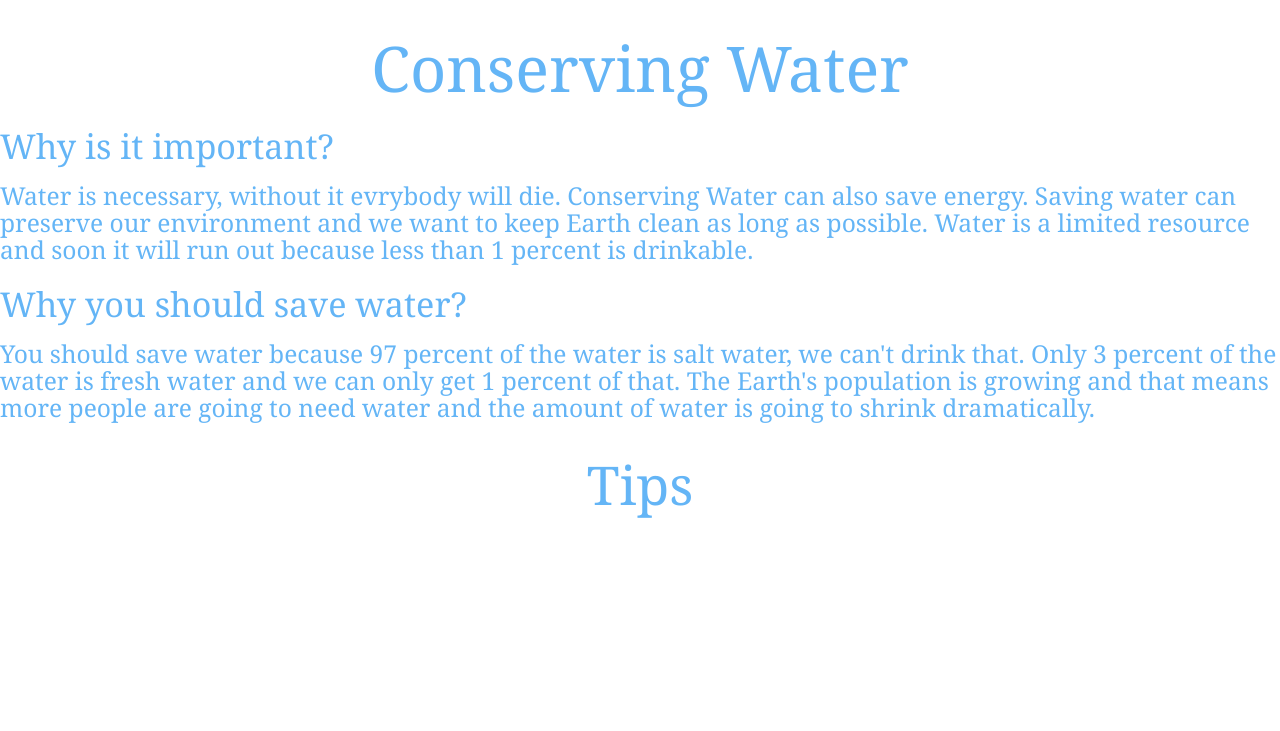
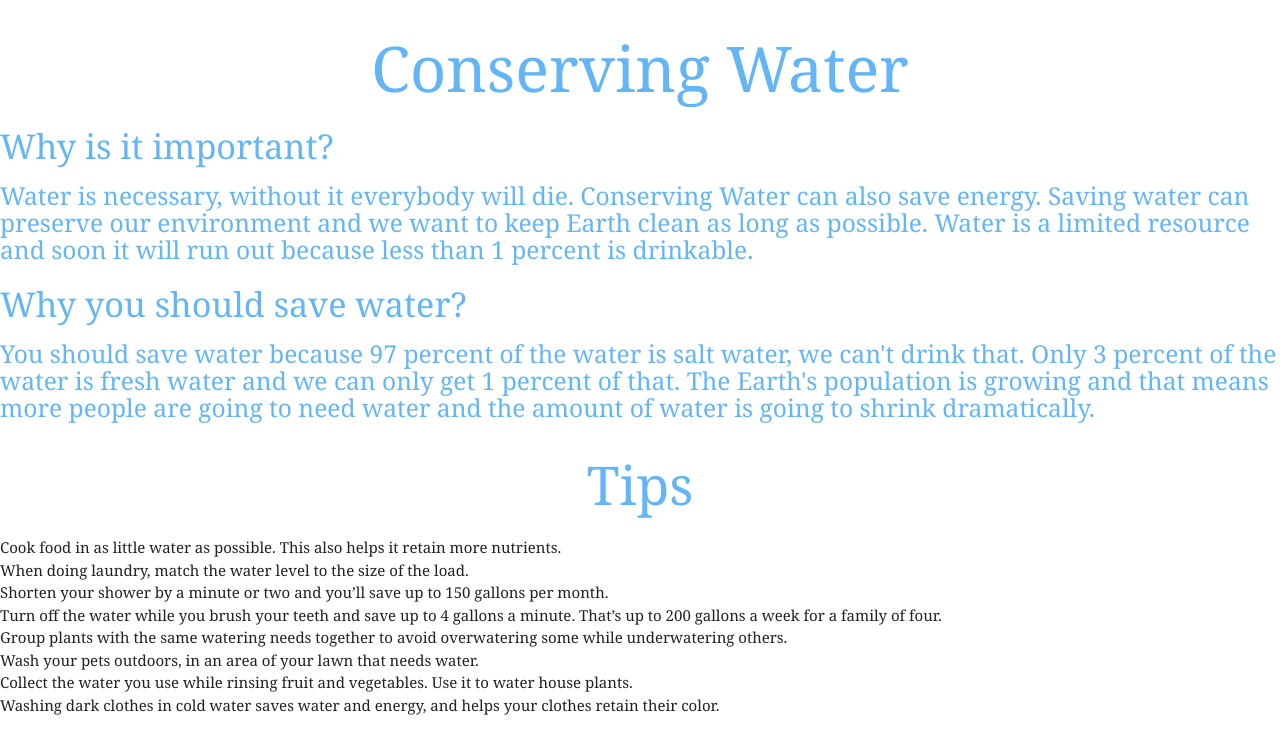
Before and after one commit to kendilangley/TheGreenHeart, a plain HTML site: page html/ConservingWater.html in a window 1280 px wide. Shown: the part 73-804 px from the top of the page. Drawn offline with nearby package versions, Linux system fonts and the light colour scheme; files that its build step writes are made by us from their sources.

Commit message:
green thumb

```diff
--- a/html/ConservingWater.html
+++ b/html/ConservingWater.html
@@ -33,7 +33,7 @@
 		<h1 class="header center blue-text text-lighten-2">Conserving Water</h1>
 		<h4 class="header blue-text text-lighten-2">Why is it important? </h4>
 
-		<h5 class="header blue-text text-lighten-2">Water is necessary, without it evrybody will die. Conserving Water can also save energy. Saving water can preserve our environment and we want to keep Earth clean as long as possible. Water is a limited resource and soon it will run out because less than 1 percent is drinkable.  </h5>
+		<h5 class="header blue-text text-lighten-2">Water is necessary, without it everybody will die. Conserving Water can also save energy. Saving water can preserve our environment and we want to keep Earth clean as long as possible. Water is a limited resource and soon it will run out because less than 1 percent is drinkable.  </h5>
 
 		<h4 class="header  blue-text text-lighten-2">Why you should save water?</h4>
 
@@ -41,5 +41,17 @@
 
 		<h2 class="header center blue-text text-lighten-2">Tips</h2>
 
+		<ul>
+			<li> Cook food in as little water as possible. This also helps it retain more nutrients.</li>
+			<li>When doing laundry, match the water level to the size of the load.</li>
+			<li> Shorten your shower by a minute or two and you’ll save up to 150 gallons per month.</li>
+			<li>Turn off the water while you brush your teeth and save up to 4 gallons a minute. That’s up to 200 gallons a week for a family of four.</li>
+			<li> Group plants with the same watering needs together to avoid overwatering some while underwatering others.</li>
+			<li>Wash your pets outdoors, in an area of your lawn that needs water.</li>
+			<li>Collect the water you use while rinsing fruit and vegetables. Use it to water house plants.</li>
+			<li>Washing dark clothes in cold water saves water and energy, and helps your clothes retain their color.</li>
+			<li>
+		</ul>
+
 	</body>
 </html>
```
Also changed, not shown: html/index.html (+2 -1 lines).
